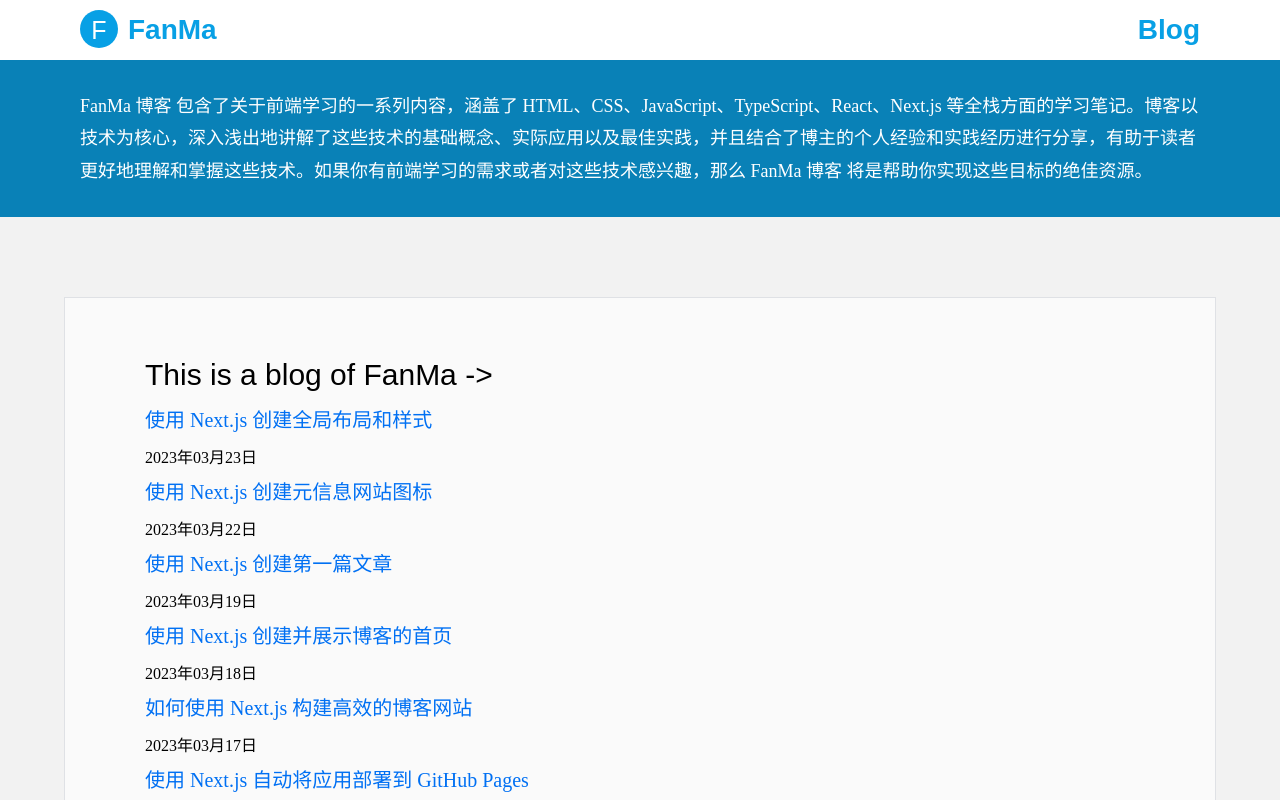
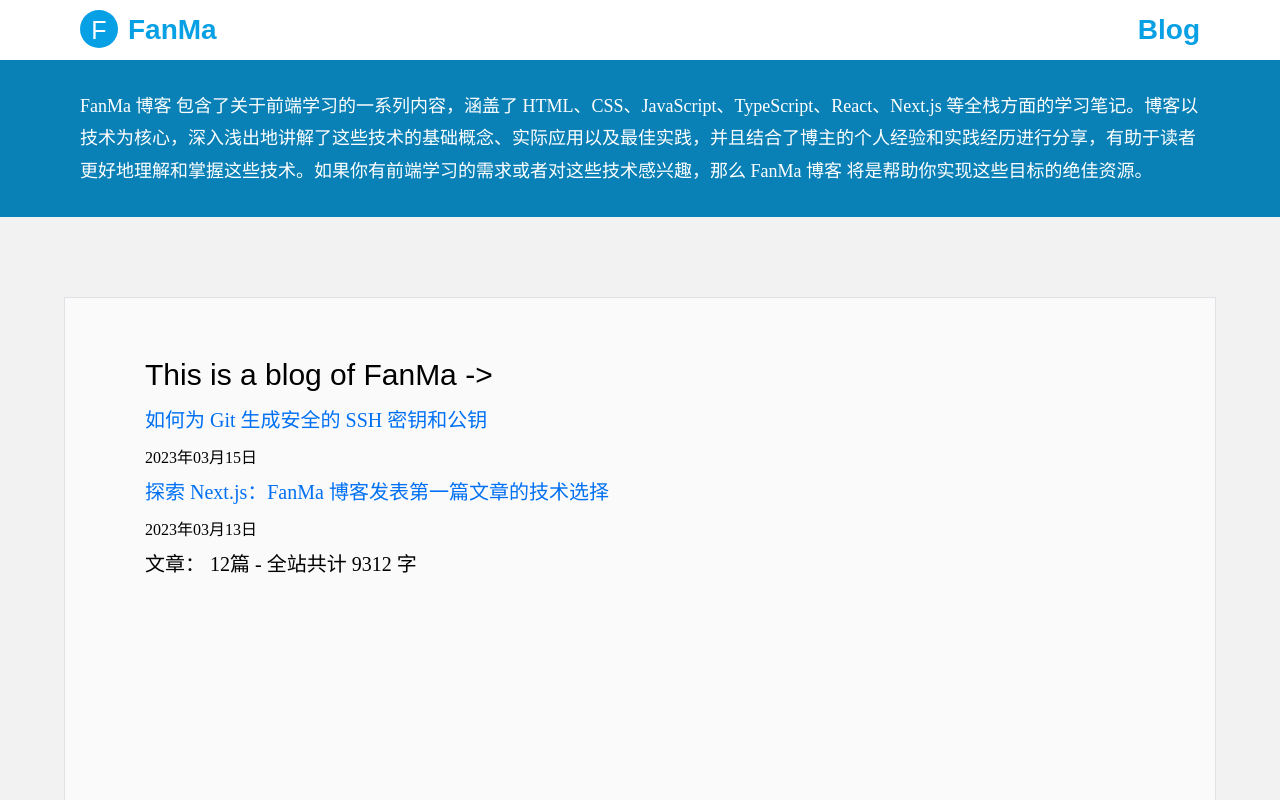
Before and after one commit to fanmau/fanmau.github.io, a Next.js app: page / in a window 1280 px wide. Shown: the top 800 px of the page. Built offline with nearby package versions, Linux system fonts and the light colour scheme; a web font is replaced by a local one.

Commit message:
Update-0325

```diff
--- a/pages/index.tsx
+++ b/pages/index.tsx
@@ -85,7 +85,7 @@ export default function Home({
                 </h2>
             </div>
             <ul className={styles.list}>
-            {allPostsData.slice(-10).map(({ slug, date, title }) => (
+            {allPostsData.slice(10).map(({ slug, date, title }) => (
             <li key={slug}>
               <Link href={`/blog/${slug}`}>{title}</Link>
               <br />
```
